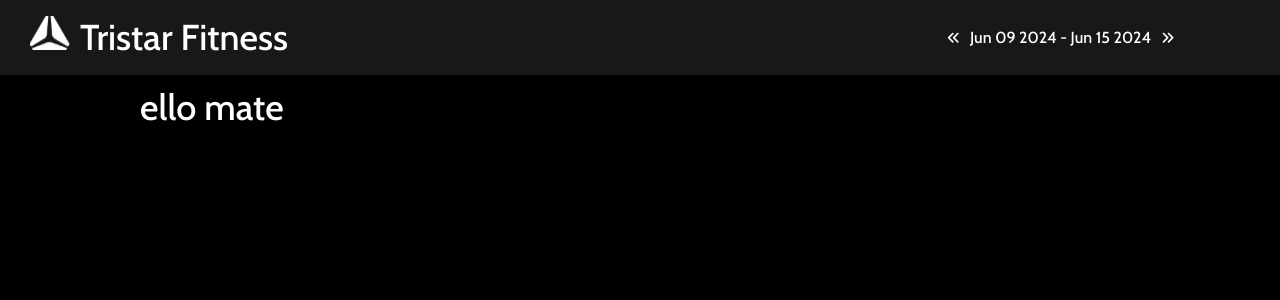
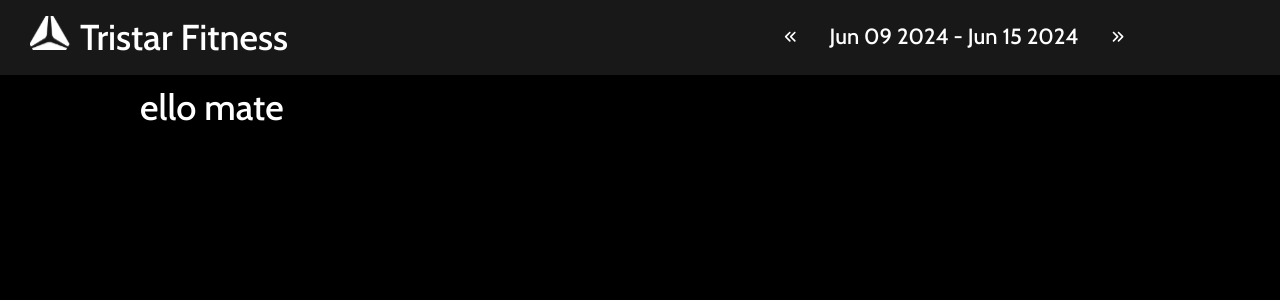
Before and after one commit to susanzea/tristar-fitness, a React (Vite) app in the folder frontend/: page / in a window 1280 px wide. Shown: the top 300 px of the page. Built offline with nearby package versions, Linux system fonts and the light colour scheme.

Commit message:
week navigator now maintains consistent width

```diff
--- a/frontend/src/styles/components/Navbar/_Navbar.scss
+++ b/frontend/src/styles/components/Navbar/_Navbar.scss
@@ -29,6 +29,6 @@
   }
 
   #week-navigator {
-    margin-right: 100px;
+    margin-right: 150px;
   }
 }
--- a/frontend/src/styles/components/Navbar/_WeekNavigator.scss
+++ b/frontend/src/styles/components/Navbar/_WeekNavigator.scss
@@ -1,4 +1,14 @@
-.icon-button {
+@import "../../mixins";
+
+#week-navigator {
+  display: flex;
+  justify-content: space-between;
+  @include font-size(22px);
+  width: 22rem;
+  white-space: nowrap;
+
+  .icon-button {
     background-color: transparent;
     border: none;
+  }
 }
```
